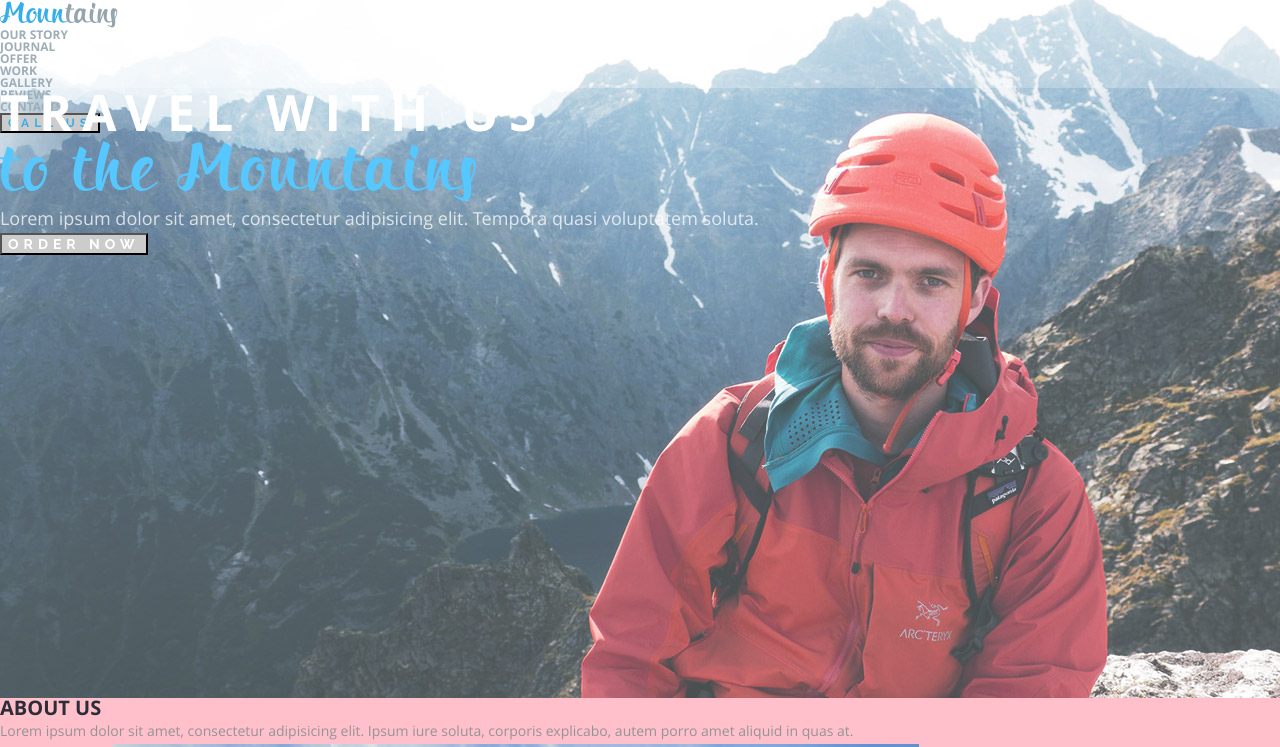
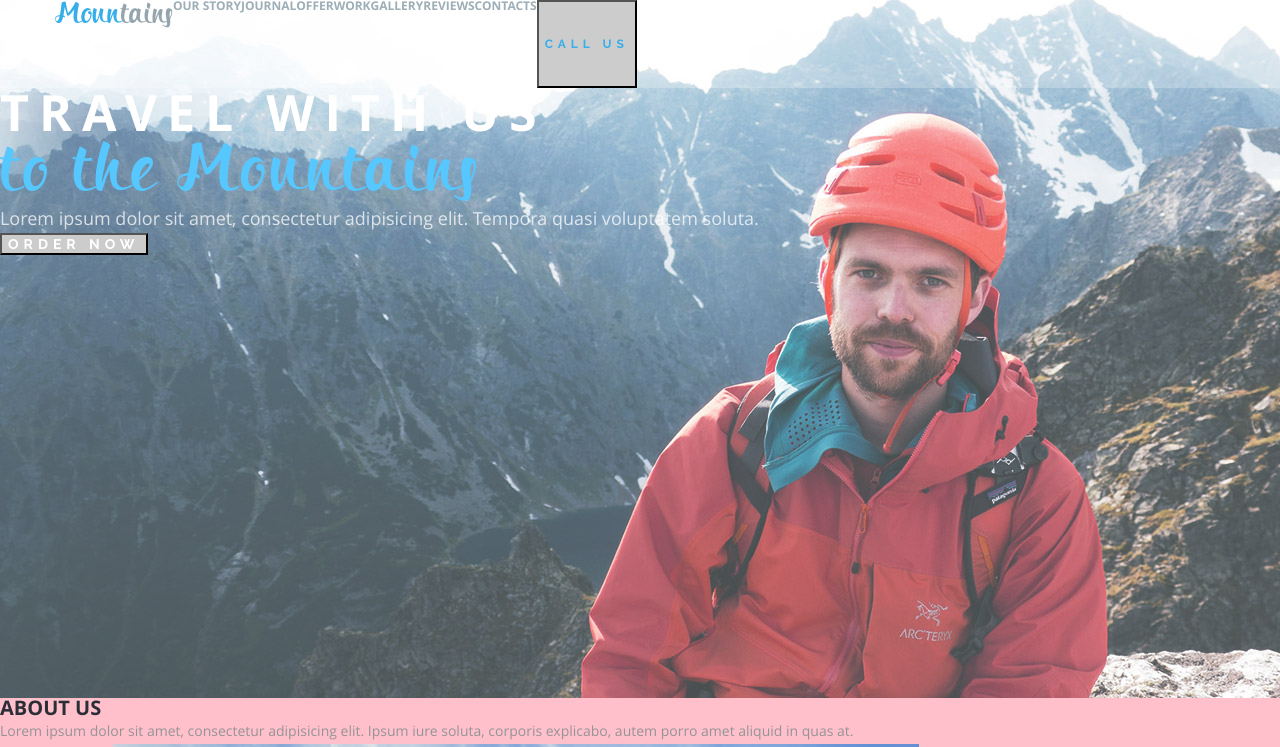
Before and after one commit to yass-wise/Mount_Landing, a website: page src/index.html in a window 1280 px wide. Shown: the top 747 px of the page. Drawn offline with Linux system fonts and the light colour scheme.

Commit message:
to be continued

```diff
--- a/src/index.html
+++ b/src/index.html
@@ -14,7 +14,8 @@
         <main class="page">
 <!--HEADER SECTION-->
             <header class="header">
-                <div class="header__top">
+                <div class="header__top-panel">
+                    <div class="header-wrapper">
                         <div class="header__logo"><span>Moun</span>tains</div>
                         <nav class="menu header__menu">
                             <ul class="menu__list">
@@ -42,6 +43,7 @@
                             </ul>
                         </nav>
                         <button type="button" class="header__btn header__btn-secondary">Call us</button>
+                    </div>
                 </div>
                 <h1 class="header__heading">Travel with us <br><span>to the Mountains</span></h1>
                 <p class="header__descr">Lorem ipsum dolor sit amet, consectetur adipisicing elit. Tempora quasi voluptatem soluta.</p>
--- a/src/scss/_reset.scss
+++ b/src/scss/_reset.scss
@@ -49,6 +49,10 @@ table {
 
 /* Custom reset */
 
+* {
+    box-sizing: border-box;
+}
+
 a {
     text-decoration: none;
 }
--- a/src/scss/layout/_header.scss
+++ b/src/scss/layout/_header.scss
@@ -8,8 +8,37 @@
         size: 1920px 698px;
     }
 
-    &__top {
+    &__top-panel {
         height: 88px;
         background-color: rgba(white, .23);
     }
+
+    &__logo {
+        height: 44px;
+
+    }
 }
+
+.header-wrapper {
+    display: flex;
+    flex-flow: row nowrap;
+
+    max-width: 1170px;
+    height: inherit;
+    margin: 0 auto;
+}
+
+//************************************************ MENU BLOCK
+
+.menu {
+    &__list {
+        display: flex;
+        flex-flow: row nowrap;
+
+//        width: 515px;
+    }
+
+    &__item {
+
+    }
+}
```
Also changed, not shown: src/css/main.css, 1 other file. Lines whose indentation alone changed are shown as unchanged.
